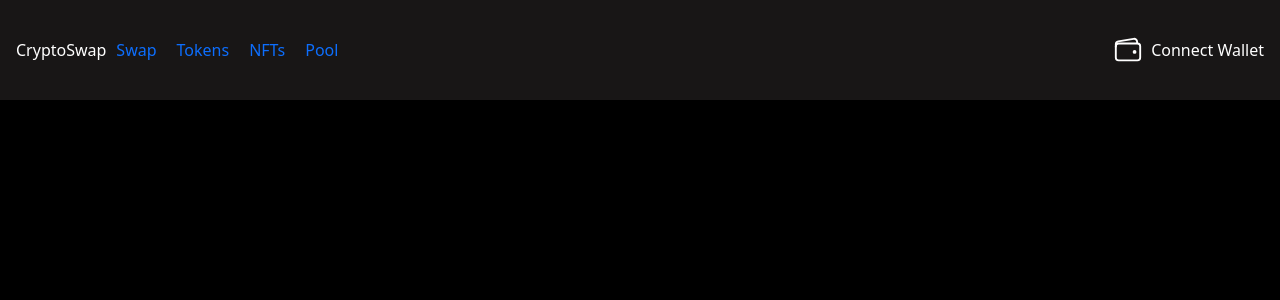
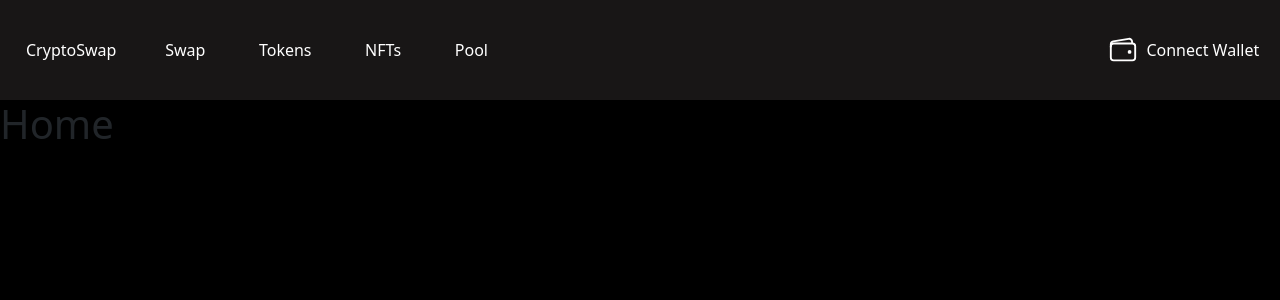
Before and after one commit to guitar6029/crypto-swap-app, a React (Vite) app: page / in a window 1280 px wide. Shown: the top 300 px of the page. Built offline with nearby package versions, Linux system fonts and the light colour scheme.

Commit message:
updated styles , and added TabLink component to the wallet modal

```diff
--- a/src/App.tsx
+++ b/src/App.tsx
@@ -5,7 +5,7 @@ import Swap from './components/Swap/Swap'; // Your Swap component
 import Tokens from './components/Tokens/Tokens'; // Your Tokens component
 import NFTs from './components/NFTs/NFTs'; // Your NFTs component
 import Pool from './components/Pool/Pool'; // Your Pool component
-
+import Home from './components/Home/Home';
 //wallet modal
 import WalletModal from './components/WalletModal/WalletModal';
 
@@ -34,6 +34,7 @@ const App: React.FC = () => {
 
       <Header onConnectWalletClick={handleConnectWallet} />
       <Routes>
+        <Route path="/" element={<Home />} />
         <Route path="/swap" element={<Swap />} />
         <Route path="/tokens" element={<Tokens />} />
         <Route path="/nfts" element={<NFTs />} />
--- /dev/null
+++ b/src/components/Home/Home.tsx
@@ -0,0 +1,13 @@
+
+type HomePropsTypes = {}
+
+const Home: React.FC<HomePropsTypes> = () => {
+    return (
+        <div>
+            <h1>Home</h1>
+        </div>
+    );
+
+}
+
+export default Home
--- /dev/null
+++ b/src/components/TabLink/TabLink.tsx
@@ -0,0 +1,18 @@
+import React from 'react';
+import styles from "./TabLink.module.scss";
+
+type TabLinkProps = {
+    text?: string;   // Optional prop, defaults to undefined
+    imgSrc?: string; // Optional prop, defaults to undefined
+};
+
+const TabLink: React.FC<TabLinkProps> = ({ text = "Default Text", imgSrc = "../src/assets/metamask.png" }) => {
+    return (
+        <div className={`${styles.tablink} mt-4 d-flex align-items-center gap-3 hover-tab cursor-pointer`}>
+            <img src={imgSrc} alt="img" width={30} height={30} />
+            <span>{text}</span>
+        </div>
+    );
+}
+
+export default TabLink;
--- /dev/null
+++ b/src/components/TabLink/tablink.module.scss
@@ -0,0 +1,13 @@
+.tablink {
+    width: 300px;
+    height: 50px;
+    padding: 1rem;
+    border-radius: 8px;
+
+    &:hover{
+        span {
+            color: #000;
+        }
+
+    }
+}
--- a/src/components/WalletModal/WalletModal.tsx
+++ b/src/components/WalletModal/WalletModal.tsx
@@ -1,5 +1,7 @@
 import styles from "./wallet.module.scss";
 import { IoMdCloseCircle } from "react-icons/io";
+import { IoWalletOutline } from "react-icons/io5";
+import TabLink from "../TabLink/TabLink";
 type WalletModalProps = {
     onClose: () => void;
 }
@@ -19,8 +21,20 @@ const WalletModal : React.FC<WalletModalProps> = ({ onClose }) => {
             <div className={styles.modal}>
                 <div className="row">
                     <div className="col-12 d-flex align-items-center justify-content-between">
-                    <h3>Connect Wallet</h3>
-                    <IoMdCloseCircle size={30} onClick={onClose} />
+                        <div className="d-flex align-items-center gap-2">
+                            <IoWalletOutline size={30} />
+                            <h3>Connect Wallet</h3>
+                        </div>
+                    <IoMdCloseCircle className="cursor-pointer" size={30} onClick={onClose} />
+                    </div>
+
+                    <div className="row">
+                        <div className="col-12 d-flex align-items-center">
+                            <TabLink text="Metamask" imgSrc="../src/assets/metamask.png" />
+                        </div>
+                        <div className="col-12 d-flex align-items-center">
+                            <TabLink text="Coinbase" imgSrc="../src/assets/coinbase.svg" />
+                        </div>
                     </div>
                 </div>
             </div>
--- a/src/components/WalletModal/wallet.module.scss
+++ b/src/components/WalletModal/wallet.module.scss
@@ -15,5 +15,6 @@
     height: 500px;
     background-color: #181616;
     padding: 20px;
-    border-radius: 10px;
+    border-radius: 8px;
+    color: #fff;
 }
--- a/src/components/header/Header.tsx
+++ b/src/components/header/Header.tsx
@@ -16,15 +16,15 @@ const Header: React.FC<HeaderProps> = ({ onConnectWalletClick }) => {
     return (
         <header className={`${styles.header} row`}>
             <div className="col-12 d-flex align-items-center justify-content-between">
-                <div className="left-side-header">
-                    <span>CryptoSwap</span>
-                    <span><Link to="/swap">Swap</Link></span>
-                    <span><Link to="/tokens">Tokens</Link></span>
-                    <span><Link to="/nfts">NFTs</Link></span>
-                    <span><Link to="/pool">Pool</Link></span>
+                <div className="left-side-header d-flex align-items-center gap-4">
+                    <span><Link to="/">CryptoSwap</Link></span>
+                    <span className="hover-tab"><Link to="/swap">Swap</Link></span>
+                    <span className="hover-tab"><Link to="/tokens">Tokens</Link></span>
+                    <span className="hover-tab"><Link to="/nfts">NFTs</Link></span>
+                    <span className="hover-tab"><Link to="/pool">Pool</Link></span>
                 </div>
                 <div className="right-side-header d-flex align-items-center gap-2">
-                    <div onClick={handleConnectWallet} className="d-flex align-items-center gap-2">
+                    <div onClick={handleConnectWallet} className="hover-tab d-flex align-items-center gap-2">
                         <IoWalletOutline size={30} />
                         <span>Connect Wallet</span>
                     </div>
--- a/src/styles.scss
+++ b/src/styles.scss
@@ -1,15 +1,46 @@
-html, body {
+html,
+body {
     width: 100%;
     height: 100%;
     margin: 0;
     padding: 0;
     background-color: #000000;
-    overflow: hidden; /* Prevents scrolling */
-    box-sizing: border-box; /* Ensures padding and borders are included in the total size */
+    overflow: hidden;
+    /* Prevents scrolling */
+    box-sizing: border-box;
+    /* Ensures padding and borders are included in the total size */
 }
 
 *,
 *::before,
 *::after {
-    box-sizing: inherit; /* Ensures all child elements inherit box-sizing */
+    box-sizing: inherit;
+    /* Ensures all child elements inherit box-sizing */
 }
+
+.hover-tab {
+    padding: .3rem;
+    border-radius: 8px;
+    cursor: pointer;
+    transition: background-color 0.3s ease-in-out, color 0.5s ease-in-out;
+
+    &:hover {
+        background-color: #fff;
+        a, span {
+            color: #000;
+        }
+        svg {
+            fill: #000;
+            color: #000;
+
+        }
+    }
+}
+
+.cursor-pointer {
+    cursor: pointer;
+}
+
+a {
+    color: #fff;
+}
```
Also changed, not shown: src/assets/coinbase.svg (added), src/assets/metamask.png (added).
